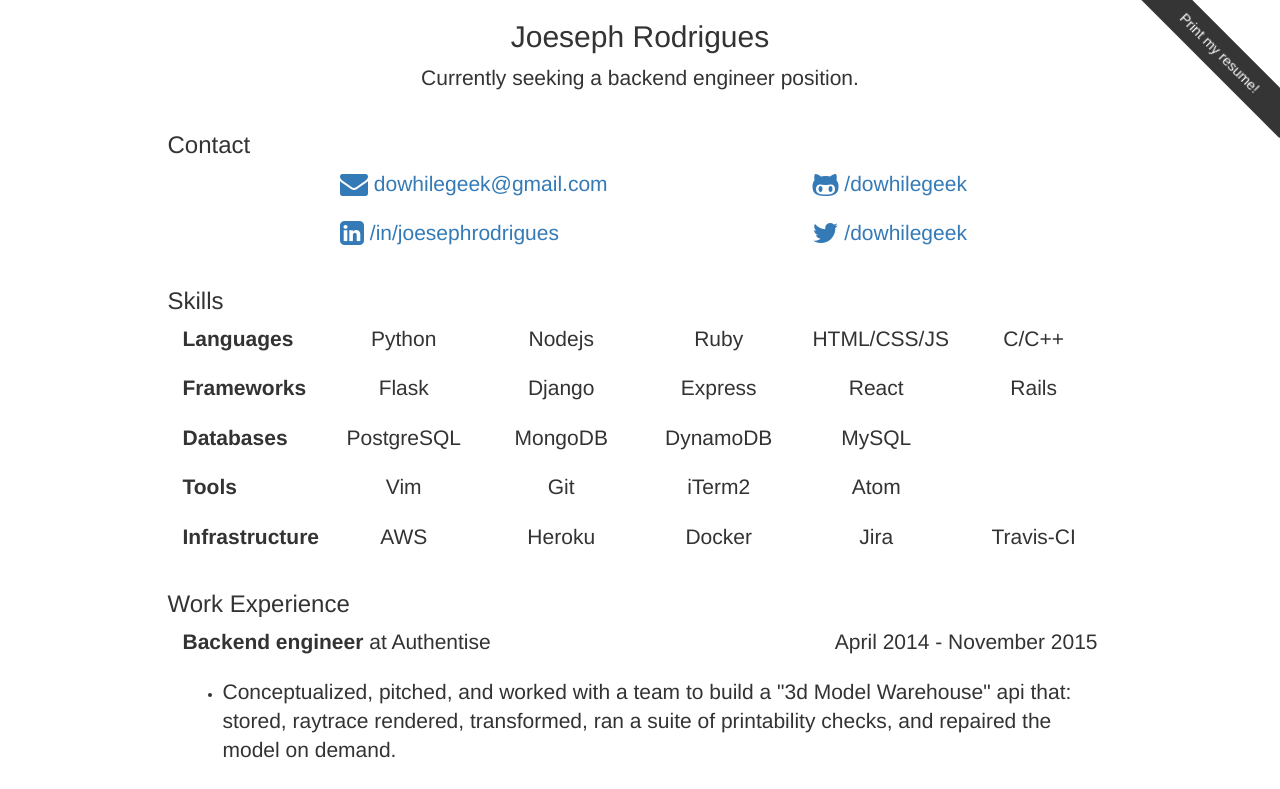
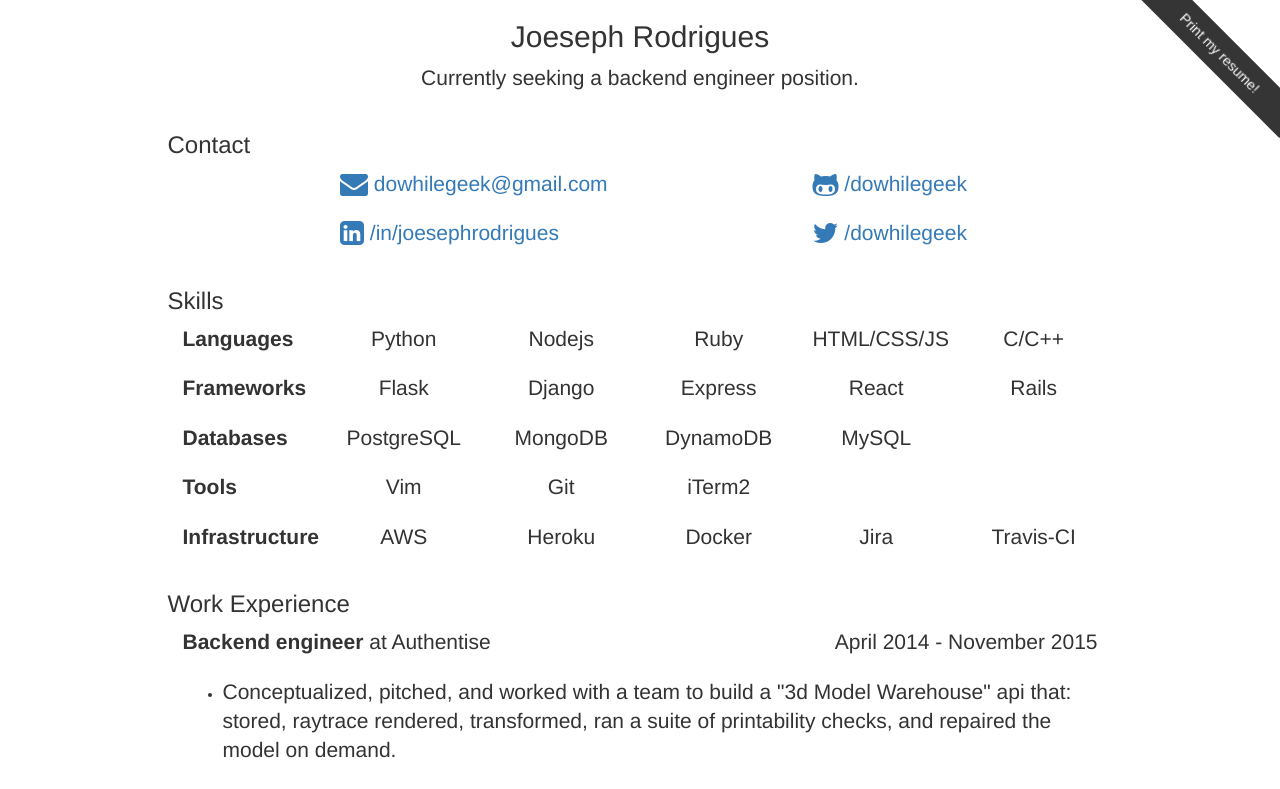
Before and after one commit to DoWhileGeek/resume, a plain HTML site: page index.html in a window 1280 px wide. Shown: the top 789 px of the page. Drawn offline with nearby package versions, Linux system fonts and the light colour scheme.

Commit message:
remove atom, its for baybehs

```diff
--- a/index.html
+++ b/index.html
@@ -124,9 +124,6 @@
                             </div>
                             <div class="col-xs-2">
                                 <p class="lead text-center">iTerm2</p>
-                            </div>
-                            <div class="col-xs-2">
-                                <p class="lead text-center">Atom</p>
                             </div>
                         </div>
                         <div class="row">
```
